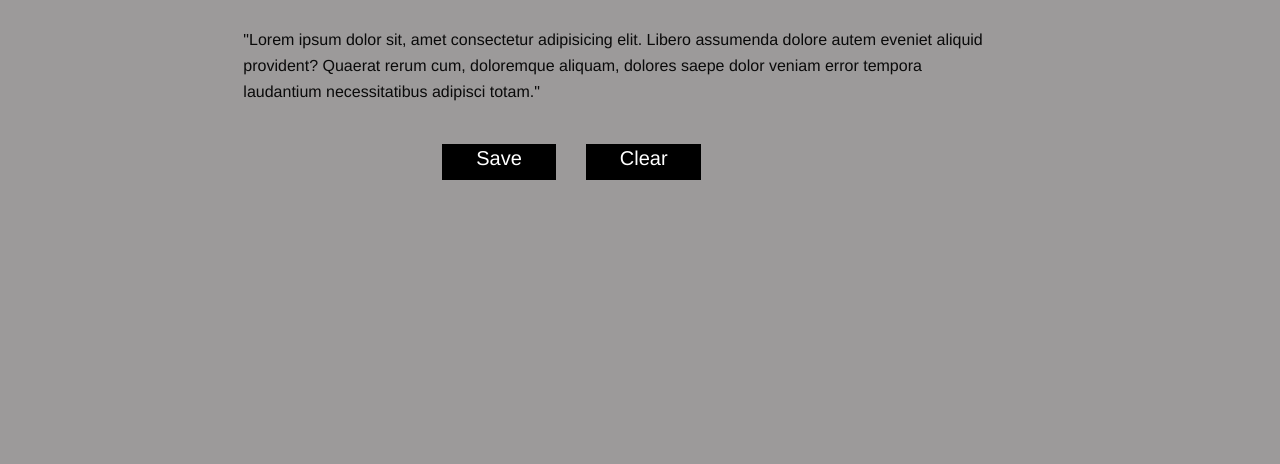
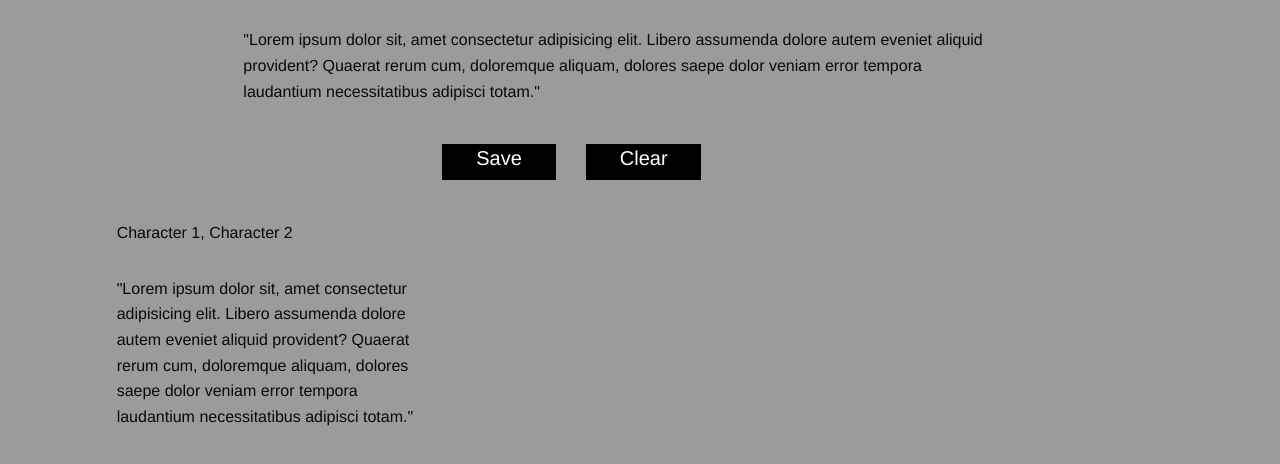
Before and after one commit to kaylab78/marvel-story-generator, a plain HTML site: page index.html in a window 1280 px wide. Shown: the part 302-766 px from the top of the page. Drawn offline with nearby package versions, Linux system fonts and the light colour scheme.

Commit message:
added styles and divs for saved data

```diff
--- a/index.html
+++ b/index.html
@@ -79,15 +79,15 @@
         </button>
     </div>
 
-
-
-
-
-
-
-
-
-
+    <!--saved results-->
+    <!--(Delete test text between <p></p> to fill with randomizer results)-->
+    <div class="grid-x">
+        <div class="cell small-8 small-offset-1 medium-6 medium-offset-1 large-3 large-offset-1">
+            <p>Character 1, Character 2 </p>
+            <p> "Lorem ipsum dolor sit, amet consectetur adipisicing elit. Libero assumenda dolore autem eveniet aliquid provident? Quaerat rerum cum, doloremque aliquam, dolores saepe dolor veniam error tempora laudantium necessitatibus adipisci totam."
+            </p>
+       </div>
+    </div>
 
 
     <script src="https://cdnjs.cloudflare.com/ajax/libs/jquery/3.6.0/jquery.min.js" integrity="sha512-894YE6QWD5I59HgZOGReFYm4dnWc1Qt5NtvYSaNcOP+u1T9qYdvdihz0PPSiiqn/+/3e7Jo4EaG7TubfWGUrMQ==" crossorigin="anonymous" referrerpolicy="no-referrer"></script>
```
